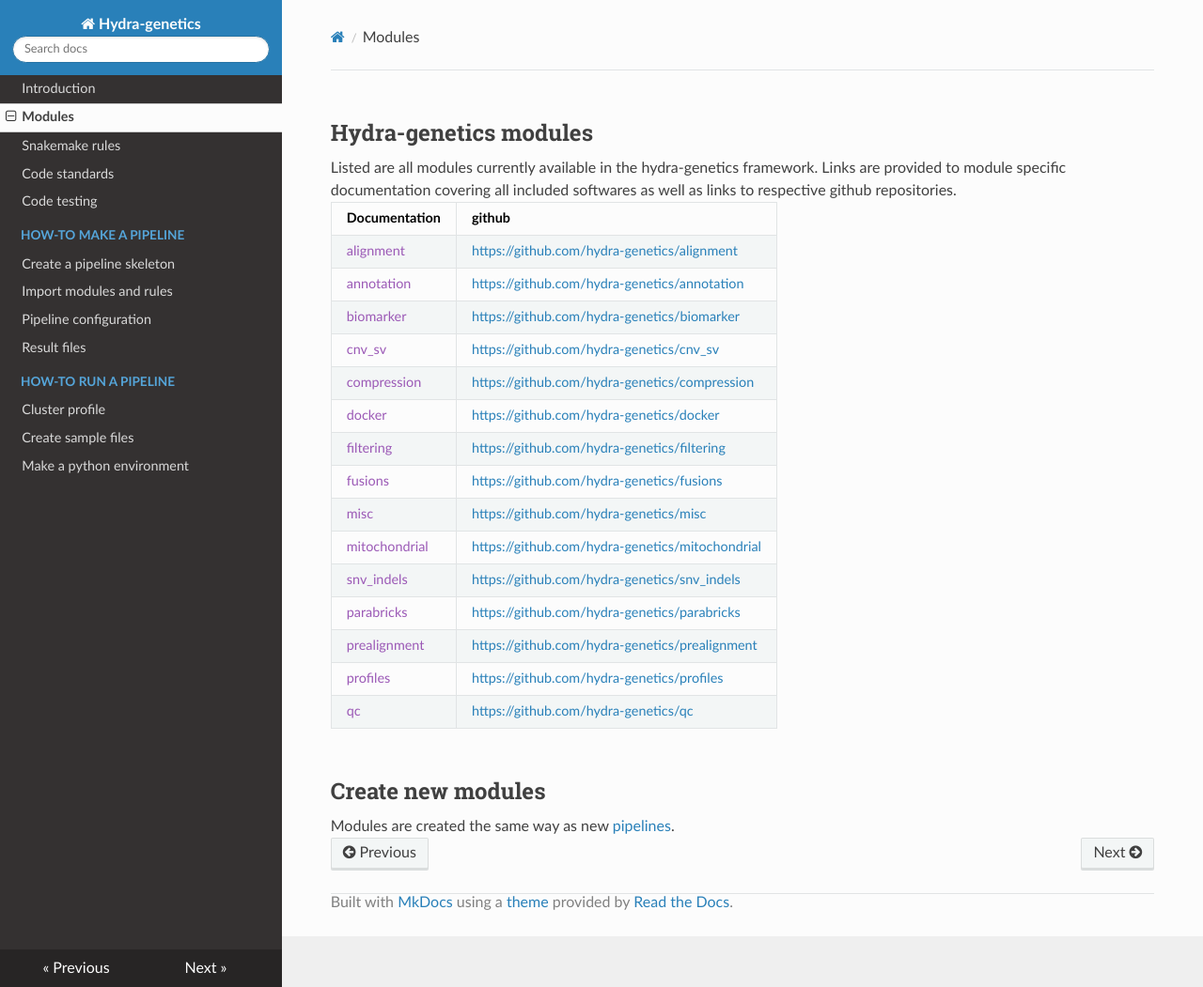
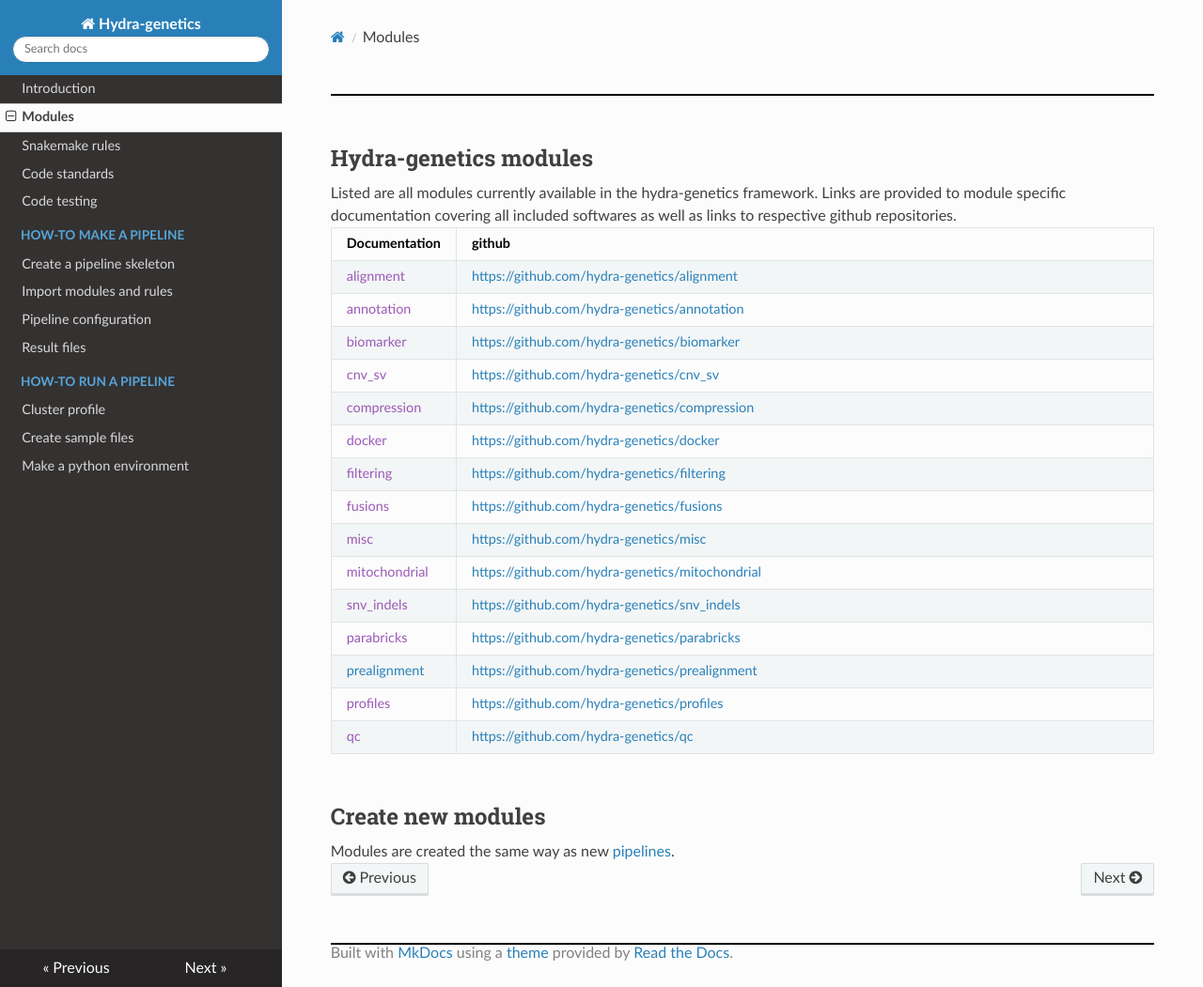
Before and after one commit to hydra-genetics/hydra-genetics, an MkDocs documentation site: the page built from docs/modules.md, in a window 1280 px wide and 1051 px high. Shown: the whole window at 94% size. Built offline with MkDocs 1.6.1, drawn with Linux system fonts in a browser that asks for light colours; nearby versions of some CDN libraries.

Commit message:
docs: updated info

```diff
--- a/docs/extra.css
+++ b/docs/extra.css
@@ -1,5 +1,5 @@
 .wy-nav-content {
-    max-width: 1200px !important;
+    max-width: 1600px !important;
 }
 h1,h2 {
   margin-top: 50px;
@@ -10,9 +10,41 @@
   margin-top: 30px;
   margin-bottom: 10px !important;
 }
+h4 {
+  font-size: 17px;
+  font-style: italic;
+  margin-top: 30px;
+  margin-bottom: 10px !important;
+
+}
+h5 {
+  font-size: 16px;
+  font-style: italic;
+  margin-top: 30px;
+  margin-bottom: 10px !important;
+
+}
 p {
   margin-top: 5px  !important;
 }
 * {
   margin-bottom: 0px  !important;
 }
+
+table td {
+  min-width: 10px;
+  max-width: 800px;
+}
+table td:last-child {
+  width: 100%;
+}
+
+hr {
+  margin-top: 50px;
+  border: 1px solid black;
+}
+
+.twemoji {
+  width: 20px;
+  color: black;
+}
--- a/docs/modules.md
+++ b/docs/modules.md
@@ -16,7 +16,7 @@
 | [mitochondrial]() | [https://github.com/hydra-genetics/mitochondrial](https://github.com/hydra-genetics/mitochondrial) |
 | [snv_indels]() | [https://github.com/hydra-genetics/snv_indels](https://github.com/hydra-genetics/snv_indels) |
 | [parabricks]() | [https://github.com/hydra-genetics/parabricks](https://github.com/hydra-genetics/parabricks) |
-| [prealignment]() | [https://github.com/hydra-genetics/prealignment](https://github.com/hydra-genetics/prealignment) |
+| [prealignment](https://twist-solid.readthedocs.io/en/stable/) | [https://github.com/hydra-genetics/prealignment](https://github.com/hydra-genetics/prealignment) |
 | [profiles]() | [https://github.com/hydra-genetics/profiles](https://github.com/hydra-genetics/profiles) |
 | [qc]() | [https://github.com/hydra-genetics/qc](https://github.com/hydra-genetics/qc) |
 
```
Also changed, not shown: docs/requirements.txt (+8 -1 lines), docs/standards.md (+4 -1 lines), docs/testing.md (+3 -3 lines).
